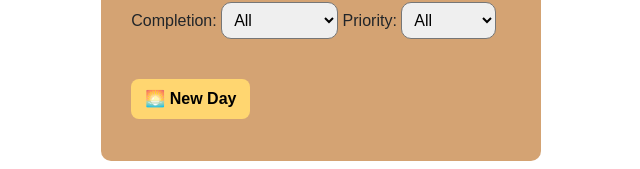
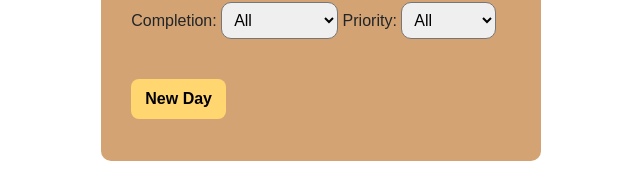
Before and after one commit to shreeya-malu/To-do-list, a website: page index.html in a window 1280 px wide. Shown: the part 264-433 px from the top of the page, without its empty margins (319-959 px from the left). Drawn offline with nearby package versions, Linux system fonts and the light colour scheme; no server answers; a web font is replaced by a local one.

Commit message:
Update index.html

```diff
--- a/index.html
+++ b/index.html
@@ -43,9 +43,10 @@
             </label>
         </div>
 
+        <div id="score"></div>
+        <button id="newDayBtn">New Day</button>
         <div id="todo-list"></div>
 
-        <button id="newDayBtn">🌅 New Day</button>
 
     </div>
 
```
